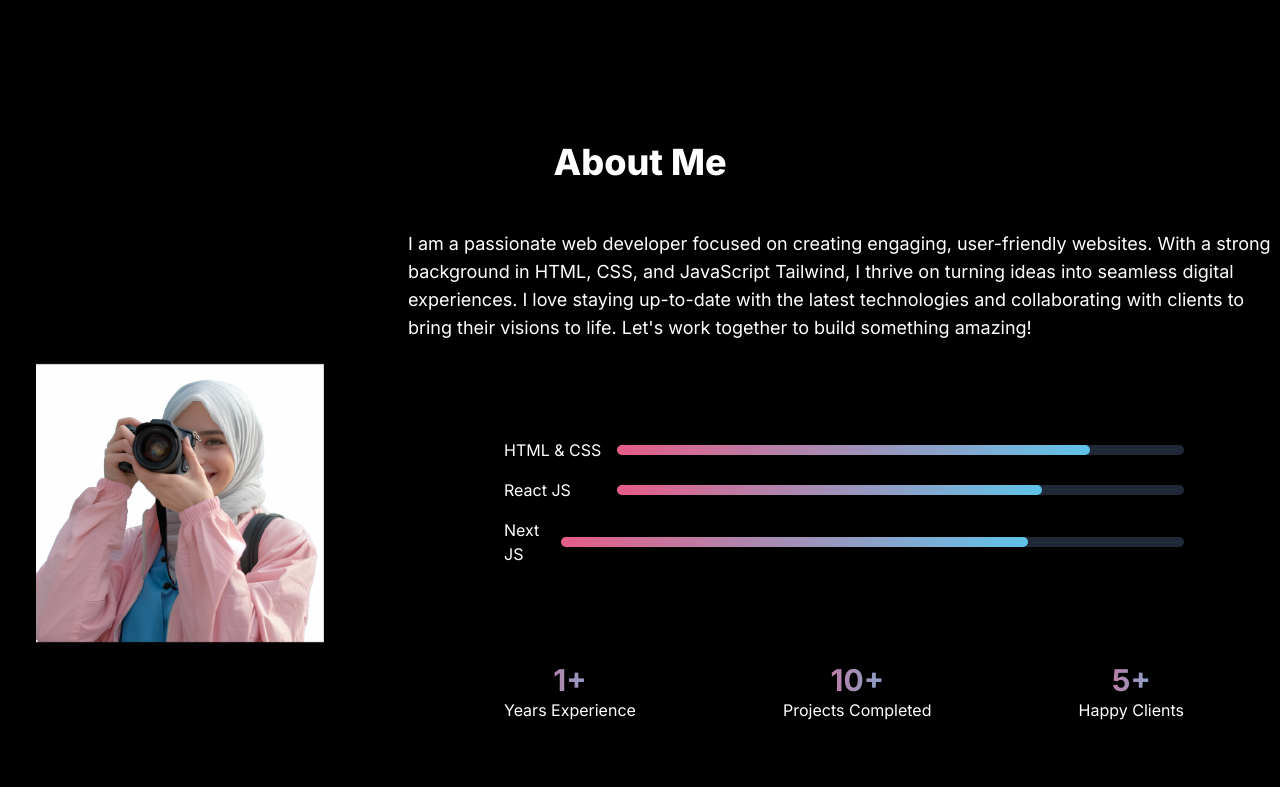
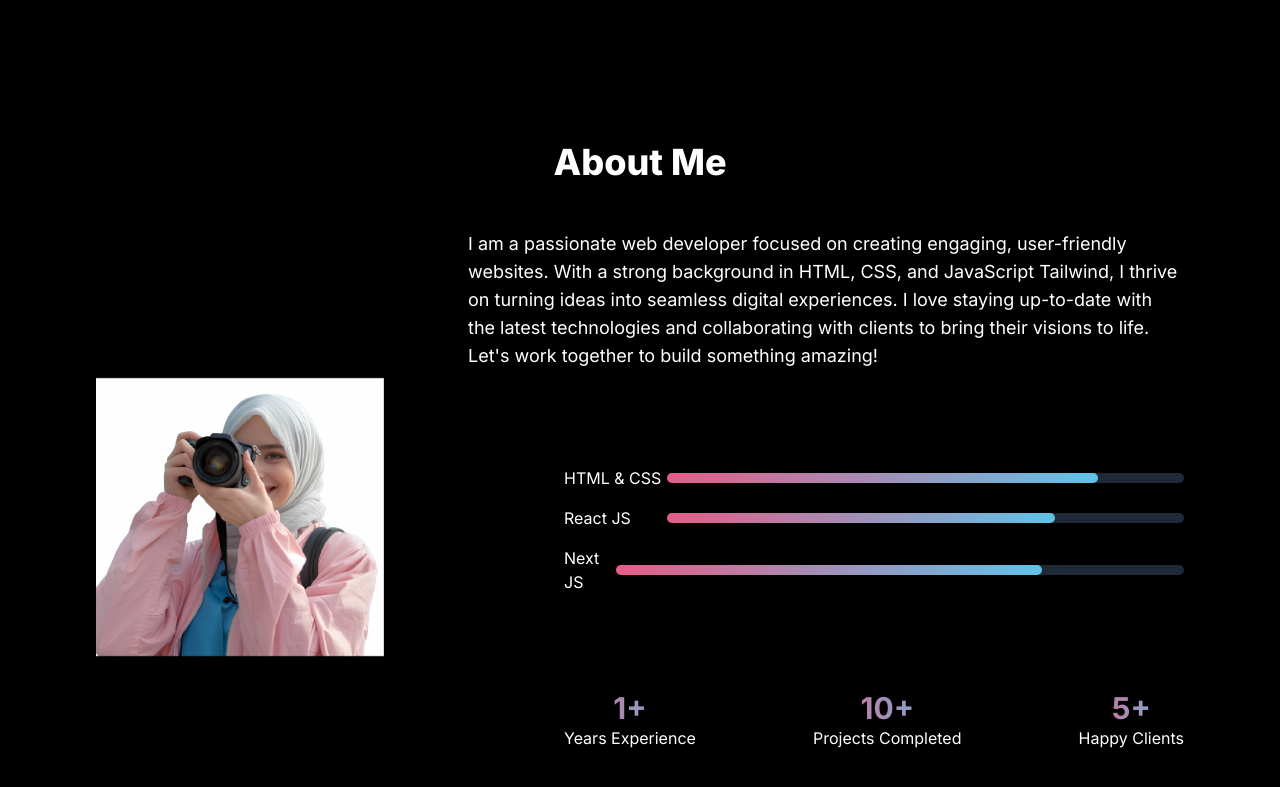
Before and after one commit to ShamaimKhan124/Portfolio-tailwind, a Next.js app: page / in a window 1280 px wide. Shown: the part 531-1318 px from the top of the page. Built offline with nearby package versions, Linux system fonts and the light colour scheme.

Commit message:
portfolio

```diff
--- a/src/components/About.tsx
+++ b/src/components/About.tsx
@@ -28,7 +28,7 @@ const About = () => {
       <div className='flex flex-col md:flex-row items-center md:space-x-12'>
         {/* Image Section */}
         <div
-          className="w-72 h-80 ml-24 rounded object-cover mb-8 md:mb-0 sm:mx-9"
+          className="w-72 h-80 ml-24 rounded object-cover mb-8 md:mb-0 sm:mx-9 lg:ml-24"
           data-aos="fade-right"
         >
           <Image
@@ -42,7 +42,7 @@ const About = () => {
 
         {/* Text Section */}
         <div className='flex-1' data-aos="fade-left">
-          <p className='text-lg mb-8'>
+          <p className='text-lg mb-8 lg:mr-24'>
             I am a passionate web developer focused on creating engaging, user-friendly websites. With a strong background in
             HTML, CSS, and JavaScript Tailwind, I thrive on turning ideas into seamless digital experiences. I love staying up-to-date with
             the latest technologies and collaborating with clients to bring their visions to life. {`Let's`} work together to build
--- a/src/components/Contact.tsx
+++ b/src/components/Contact.tsx
@@ -25,7 +25,7 @@ const Contact = () => {
 
     window.addEventListener('scroll', handleScroll);
 
-    // Cleanup the event listener on unmount
+
     return () => {
       window.removeEventListener('scroll', handleScroll);
     };
@@ -96,7 +96,7 @@ const Contact = () => {
         </div>
       </div>
 
-      {/* Back to Top Button */}
+
       {visible && (
         <button
           onClick={scrollToTop}
--- a/src/components/Services.tsx
+++ b/src/components/Services.tsx
@@ -1,7 +1,7 @@
 "use client"
 import React, { useEffect } from 'react';
 import AOS from 'aos';
-import 'aos/dist/aos.css'; // Import AOS styles
+import 'aos/dist/aos.css';
 
 const Services = [
   { id: 1, title: "Web Design", description: "Creating visually impressive and user-friendly web design." },
@@ -14,11 +14,11 @@ const Services = [
 
 const Service = () => {
   useEffect(() => {
-    // Initialize AOS
+
     AOS.init({
-      duration: 1000,  // Animation duration
-      easing: 'ease-out-back',  // Easing type
-      once: true,  // Whether animation should happen only once
+      duration: 1000,
+      easing: 'ease-out-back',
+      once: true,
     });
   }, []);
 
@@ -31,7 +31,7 @@ const Service = () => {
             <div
               key={service.id}
               className='bg-gray-800 px-6 pb-6 rounded-lg hover:shadow-lg transform transition-transform duration-300 hover:scale-105'
-              data-aos='fade-up' // Apply the fade-up animation on scroll
+              data-aos='fade-up'
             >
               <div className='text-right text-2xl font-bold text-transparent bg-clip-text bg-gradient-to-r from-customPink to-customBlue'>
                 {service.id}
```
